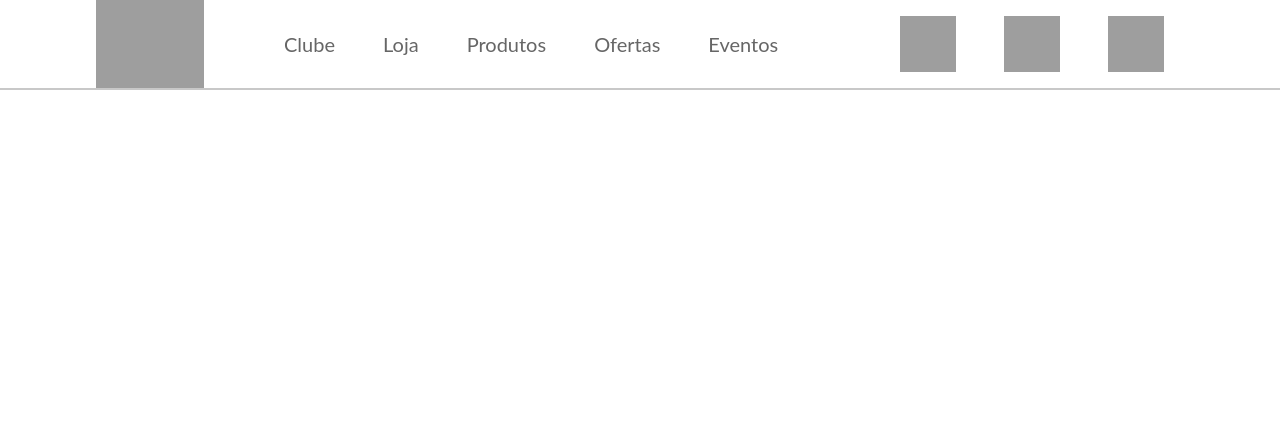
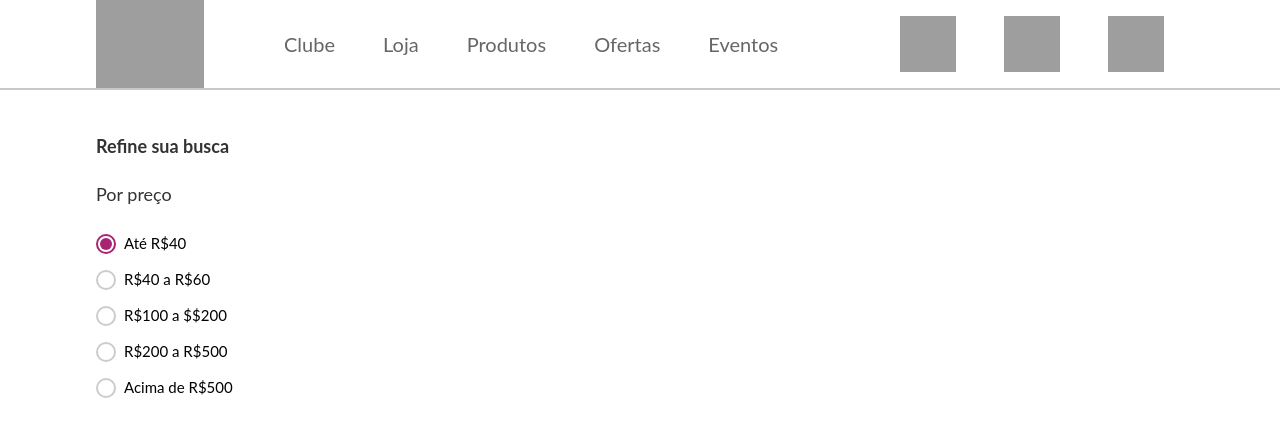
Before and after one commit to MatMatias/winex, a Next.js app: page / in a window 1280 px wide. Shown: the top 436 px of the page. Built offline with nearby package versions, Linux system fonts and the light colour scheme; grey boxes are pictures that could not be loaded.

Commit message:
feature: add price filter html and css

```diff
--- /dev/null
+++ b/components/filters/filters-styles.ts
@@ -0,0 +1,6 @@
+import styled from "styled-components";
+
+export const FiltersContainer = styled.aside`
+  margin-left: 6rem;
+  margin-top: 2rem;
+`;
--- /dev/null
+++ b/components/filters/index.ts
@@ -0,0 +1,3 @@
+import { PriceFilter } from "./price-filter";
+
+export { PriceFilter };
--- /dev/null
+++ b/components/filters/price-filter/index.ts
@@ -0,0 +1,3 @@
+import { PriceFilter } from "./price-filter";
+
+export { PriceFilter };
--- /dev/null
+++ b/components/filters/price-filter/price-filter-styles.ts
@@ -0,0 +1,40 @@
+import styled from "styled-components";
+
+export const PriceFilterContainer = styled.div`
+  display: flex;
+  flex-direction: column;
+  gap: 0rem;
+`;
+
+export const PriceFilterOptionsItem = styled.li`
+  display: flex;
+  align-items: center;
+  margin-top: 1rem;
+  marin-bottom: 0.5rem;
+  font-size: 15px;
+  font-weight: 400;
+  line-height: 15px;
+  text-size-adjust: 100%;
+  cursor: pointer;
+`;
+
+export const PriceFilterOptionsItemCheckbox = styled.span`
+  display: inline-block;
+  height: 20px;
+  margin-right: 0.5rem;
+  padding: 2px;
+  width: 20px;
+  border-color: rgb(204, 204, 204);
+  border-style: solid;
+  border-width: 2px;
+  border-radius: 50%;
+`;
+
+export const PriceFilterOptionsItemCheckboxSelected = styled(
+  PriceFilterOptionsItemCheckbox
+)`
+  background: #a82472;
+  background-clip: content-box;
+  padding: 2px;
+  border-color: #a82472;
+`;
--- /dev/null
+++ b/components/filters/price-filter/price-filter.tsx
@@ -0,0 +1,40 @@
+import { FiltersContainer } from "../filters-styles";
+import {
+  PriceFilterContainer,
+  PriceFilterOptionsItem,
+  PriceFilterOptionsItemCheckbox,
+  PriceFilterOptionsItemCheckboxSelected,
+} from "./price-filter-styles";
+
+export const PriceFilter = () => {
+  return (
+    <FiltersContainer>
+      <PriceFilterContainer>
+        <h1>Refine sua busca</h1>
+        <h2>Por preço</h2>
+        <ul>
+          <PriceFilterOptionsItem>
+            <PriceFilterOptionsItemCheckboxSelected></PriceFilterOptionsItemCheckboxSelected>
+            <span>Até R$40</span>
+          </PriceFilterOptionsItem>
+          <PriceFilterOptionsItem>
+            <PriceFilterOptionsItemCheckbox></PriceFilterOptionsItemCheckbox>
+            <span>R$40 a R$60</span>
+          </PriceFilterOptionsItem>
+          <PriceFilterOptionsItem>
+            <PriceFilterOptionsItemCheckbox></PriceFilterOptionsItemCheckbox>
+            <span>R$100 a $$200</span>
+          </PriceFilterOptionsItem>
+          <PriceFilterOptionsItem>
+            <PriceFilterOptionsItemCheckbox></PriceFilterOptionsItemCheckbox>
+            <span>R$200 a R$500</span>
+          </PriceFilterOptionsItem>
+          <PriceFilterOptionsItem>
+            <PriceFilterOptionsItemCheckbox></PriceFilterOptionsItemCheckbox>
+            <span>Acima de R$500</span>
+          </PriceFilterOptionsItem>
+        </ul>
+      </PriceFilterContainer>
+    </FiltersContainer>
+  );
+};
--- a/components/header/header-styles.ts
+++ b/components/header/header-styles.ts
@@ -18,8 +18,6 @@ export const Div = styled.div`
 `;
 
 export const NavList = styled.ul`
-  font-family: Lato, Arial, sans-serif;
-  list-style-type: none;
   overflow: hidden;
   margin: 0;
   padding: 0;
--- /dev/null
+++ b/components/index.ts
@@ -0,0 +1,4 @@
+import { Header } from "./header";
+import { PriceFilter } from "./filters";
+
+export { Header, PriceFilter };
--- a/pages/index.tsx
+++ b/pages/index.tsx
@@ -1,6 +1,6 @@
 import type { NextPage } from "next";
 import Head from "next/head";
-import { Header } from "@/components/header/index";
+import { Header, PriceFilter } from "@/components/index";
 
 const Home: NextPage = () => {
   return (
@@ -11,6 +11,7 @@ const Home: NextPage = () => {
       </Head>
 
       <Header />
+      <PriceFilter />
       <main></main>
     </div>
   );
--- a/styles/globals.css
+++ b/styles/globals.css
@@ -6,8 +6,7 @@ html,
 body {
   padding: 0;
   margin: 0;
-  font-family: -apple-system, BlinkMacSystemFont, Segoe UI, Roboto, Oxygen,
-    Ubuntu, Cantarell, Fira Sans, Droid Sans, Helvetica Neue, sans-serif;
+  font-family: Lato, Arial, sans-serif;
 }
 
 a {
@@ -21,6 +20,32 @@ a {
   box-sizing: border-box;
 }
 
+h1 {
+  font-size: 18px;
+  font-weight: 700;
+  line-height: 18px;
+  text-size-adjust: 100%;
+  color: rgb(51, 51, 51);
+}
+
+h2 {
+  font-size: 18px;
+  font-weight: 400;
+  line-height: 18px;
+  text-size-adjust: 100%;
+  text-transform: none;
+  color: rgb(51, 51, 51);
+}
+
+li {
+  list-style-type: none;
+}
+
+ul {
+  margin: 0px;
+  padding: 0px;
+}
+
 @media (prefers-color-scheme: dark) {
   html {
     color-scheme: dark;
```
